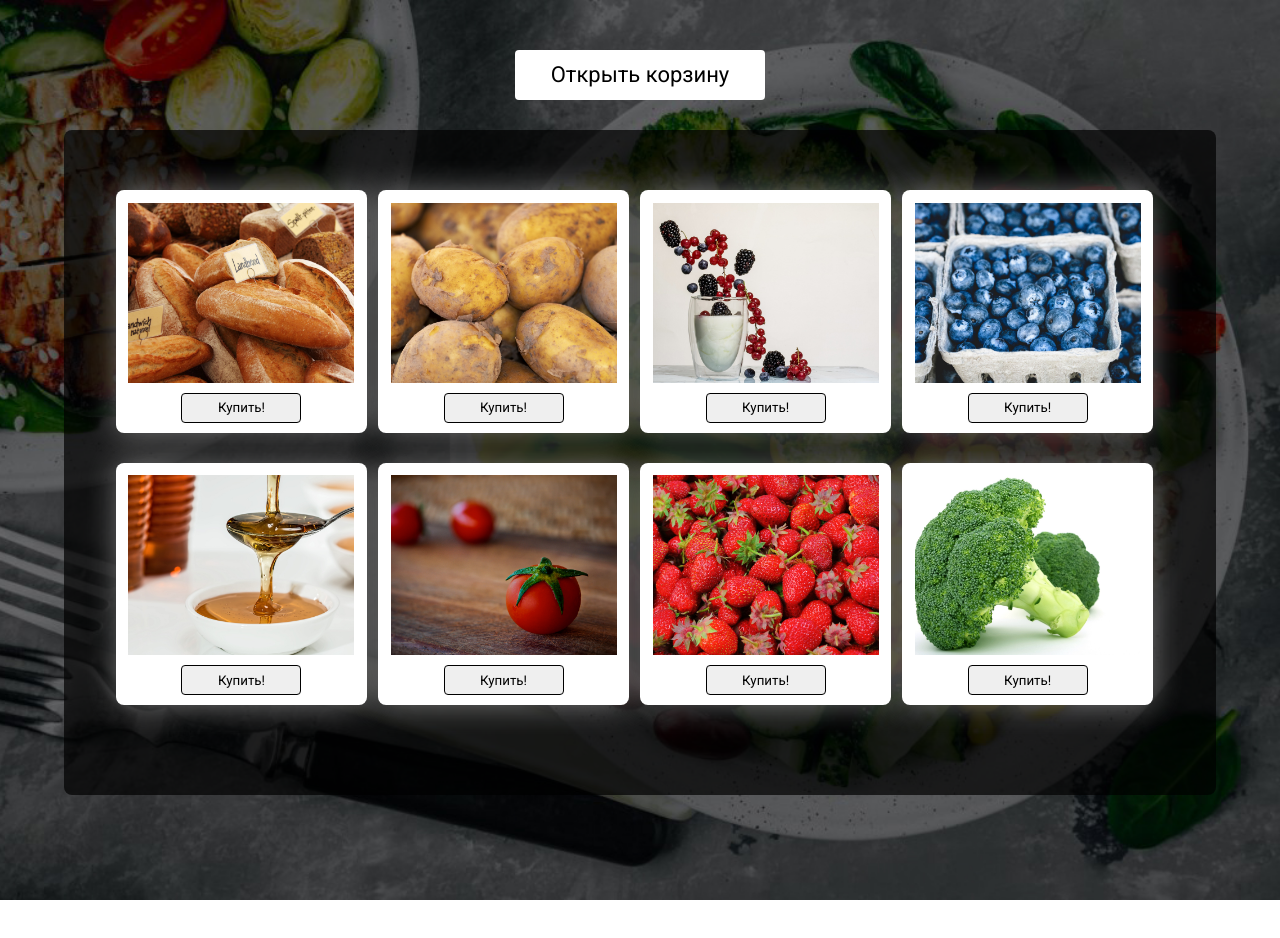
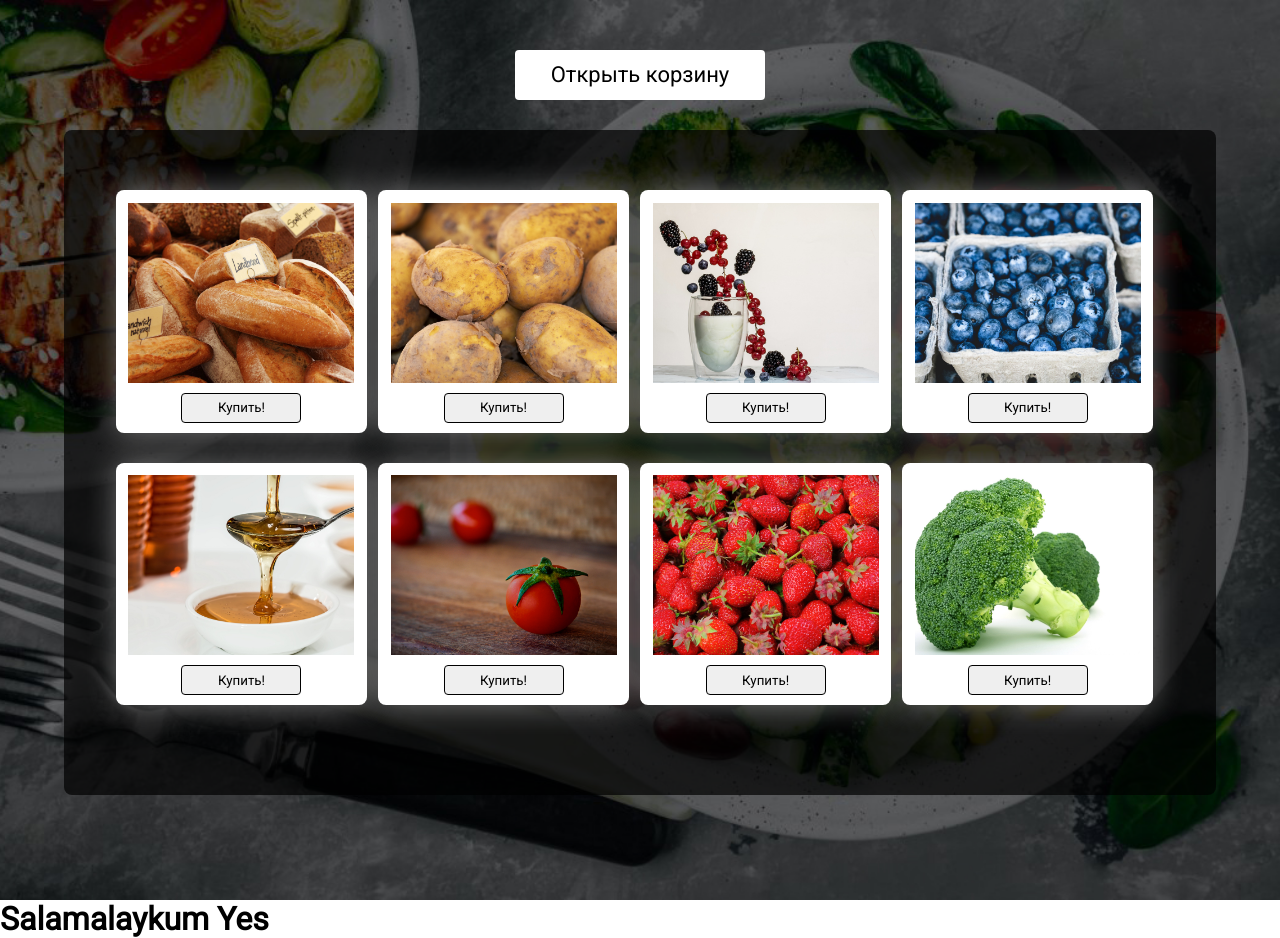
Before and after one commit to dev22091998/oziq-ovqat-maxsulotlari, a plain HTML site: page index.html in a window 1280 px wide. Before the commit the page ends 900 px from the top, so only its background shows below. Drawn offline with Linux system fonts and the light colour scheme.

Commit message:
ozgarish

```diff
--- a/index.html
+++ b/index.html
@@ -61,7 +61,7 @@
 		</div>
 	</main>
 
-
+	<H1>Salamalaykum Yes</H1>
 	<script src="js/script.js"></script>
 </body>
 </html>
```
